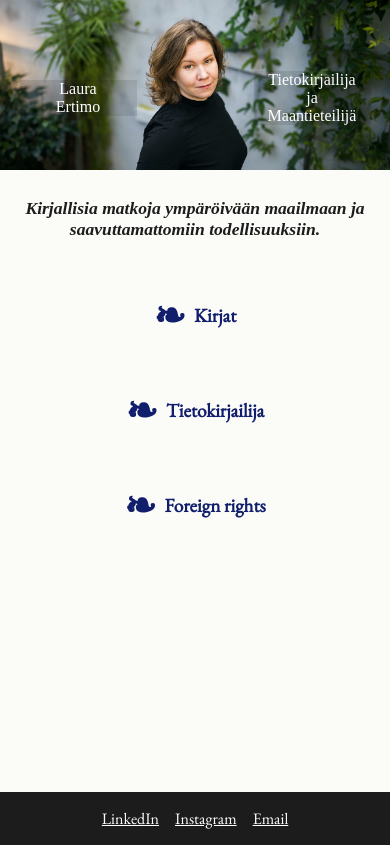
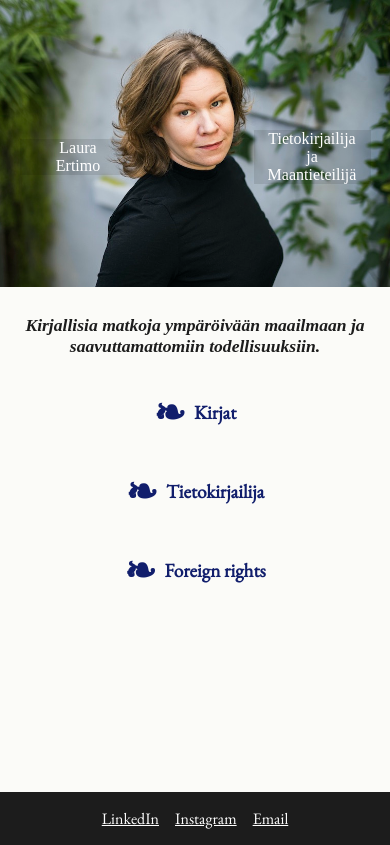
Before and after one commit to ramert/lauraertimo, a Vue app: page /#/books in a window 390 px wide. Built offline with nearby package versions, Linux system fonts and the light colour scheme; a web font is replaced by a local one.

Commit message:
Mobile style tweaks

```diff
--- a/src/assets/styles/typography.css
+++ b/src/assets/styles/typography.css
@@ -33,6 +33,7 @@
   font-style: italic;
   font-weight: 600;
   padding: calc(var(--spacing-unit) * 3);
+  padding-bottom: 0;
 }
 
 @media screen and (min-width: 640px) {
--- a/src/components/BookLink.vue
+++ b/src/components/BookLink.vue
@@ -38,12 +38,12 @@
 .book {
   display: grid;
   padding: calc(2 * var(--spacing-unit));
-  padding-right: calc(4 * var(--spacing-unit));
   background: white;
   border: 1px solid var(--color-lightgray);
 
   @media screen and (min-width: 640px) {
     grid-template-columns: 100px 1fr;
+    padding-right: calc(4 * var(--spacing-unit));
   }
 
   margin: 0 0 calc(2 * var(--spacing-unit));
@@ -76,8 +76,14 @@
     justify-content: center;
     align-items: center;
     margin: auto 0;
-    min-height: 90px;
-    margin-right: calc(4 * var(--spacing-unit));
+    min-height: 120px;
+    margin-bottom: calc(2 * var(--spacing-unit));
+
+    @media screen and (min-width: 640px) {
+      min-height: 90px;
+      margin-right: calc(4 * var(--spacing-unit));
+      margin-bottom: 0;
+    }
 
     &--bg {
       background: var(--color-blue);
--- a/src/components/Image.vue
+++ b/src/components/Image.vue
@@ -35,9 +35,14 @@
 }
 
 img {
-  max-width: 100%;
   transition: all .1s ease;
   opacity: 1;
+  max-height: 34vh;
+
+  @media screen and (min-width: 640px) {
+    max-width: 100%;
+    max-height: initial;
+  }
 
   &.thumbnail {
     max-height: 120px;
--- a/src/components/Navibar.vue
+++ b/src/components/Navibar.vue
@@ -16,15 +16,13 @@
 };
 </script>
 
-<style scoped>
+<style lang="scss" scoped>
 .button-wrapper {
   display: grid;
   grid-template-columns: 1fr;
   background: var(--color-background2);
-}
 
-@media screen and (min-width: 640px) {
-  .button-wrapper {
+  @media screen and (min-width: 640px) {
     grid-template-columns: 1fr 1fr 1fr;
   }
 }
@@ -44,13 +42,18 @@
   cursor: pointer;
   font-family: var(--font-family-sub-header);
   min-width: 100px;
-  padding: calc(6 * var(--spacing-unit));
+  padding: calc(4 * var(--spacing-unit));
   color: var(--color-blue);
   background: var(--color-background2);
   border: none;
   font-weight: 600;
   font-size: 1.2em;
   transition: all 0.3s ease-out;
+
+  @media screen and (min-width: 640px) {
+      padding: calc(6 * var(--spacing-unit));
+
+  }
 }
 
 .button::before {
--- a/src/components/book/BookHeader.vue
+++ b/src/components/book/BookHeader.vue
@@ -3,7 +3,7 @@
     <h2 v-if="title" class="center">{{title}}</h2>
     <div class="info">
         <div>
-            <h3 >Kirjailija Laura Ertimo</h3>
+            <h3>Kirjailija Laura Ertimo</h3>
             <h3 v-if="coAuthor">{{coAuthor}}</h3>
         </div>
         <h3>
--- a/src/views/Home.vue
+++ b/src/views/Home.vue
@@ -43,6 +43,7 @@
   position: relative;
   max-height: calc(100vh - 200px);
   overflow: hidden;
+  max-width: 100vw;
   h2 {
     font-size: 1rem;
   }
```
